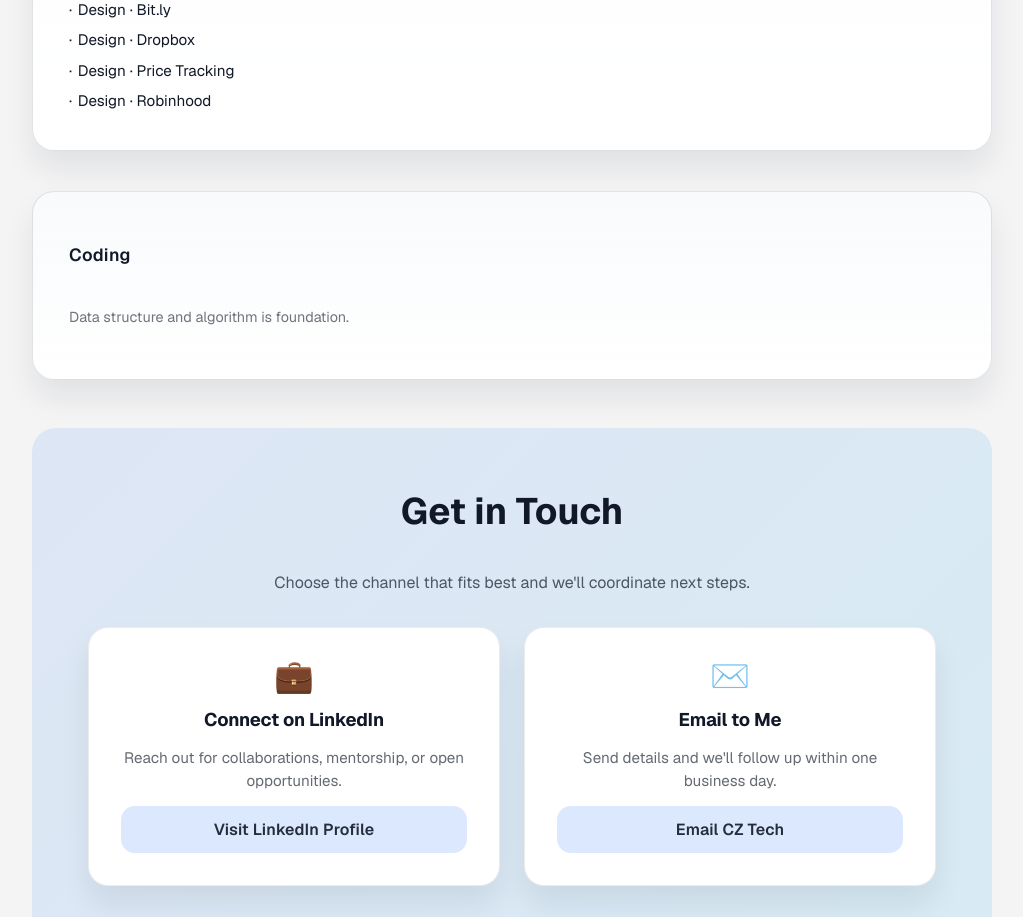
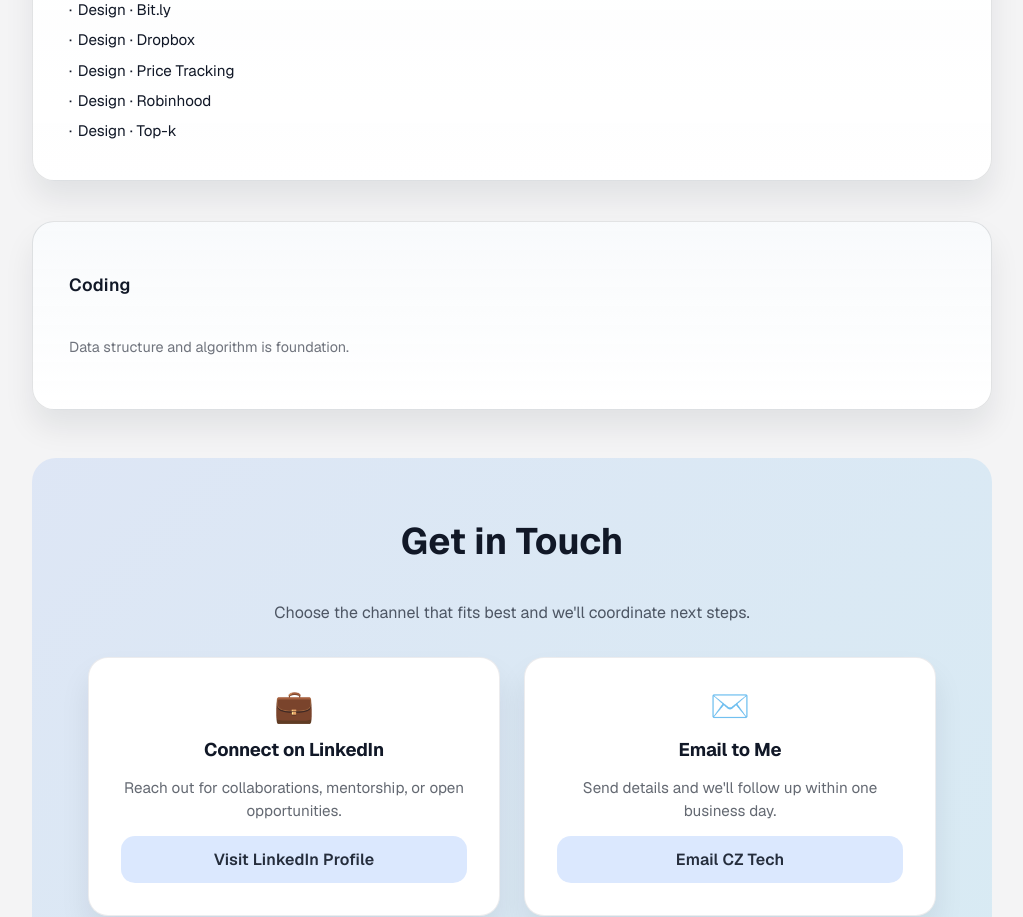
Before and after one commit to ZhangCheng-zh/chengzhangwiki, a Next.js app: page / in a window 1280 px wide. Shown: the part 1660-2577 px from the top of the page, without its empty margins (128-1151 px from the left). Built offline with nearby package versions, Linux system fonts and the light colour scheme; no server answers.

Commit message:
[ADD]add top-k

```diff
--- a/src/data/systemDesignExamples.ts
+++ b/src/data/systemDesignExamples.ts
@@ -118,5 +118,9 @@ export const systemDesignExamples = [
   {
     label: "Design · Robinhood",
     href: "https://link.excalidraw.com/readonly/ipwPtOrmMQ0qyaKLdIFC"
+  },
+  {
+    label: "Design · Top-k",
+    href: "https://link.excalidraw.com/readonly/x1TV1kUaZrgJpZVF4Iuj"
   }
 ] as const;
```
